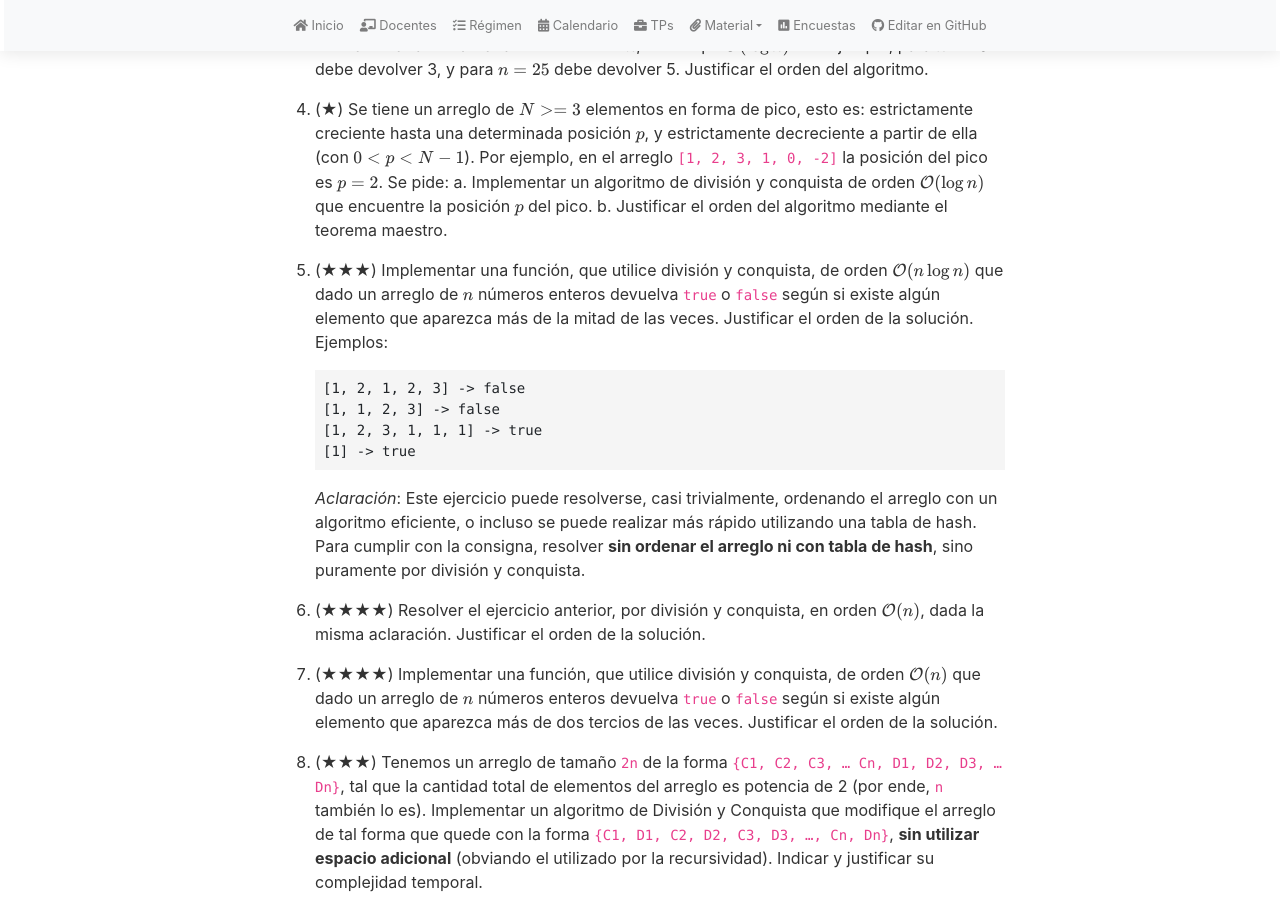
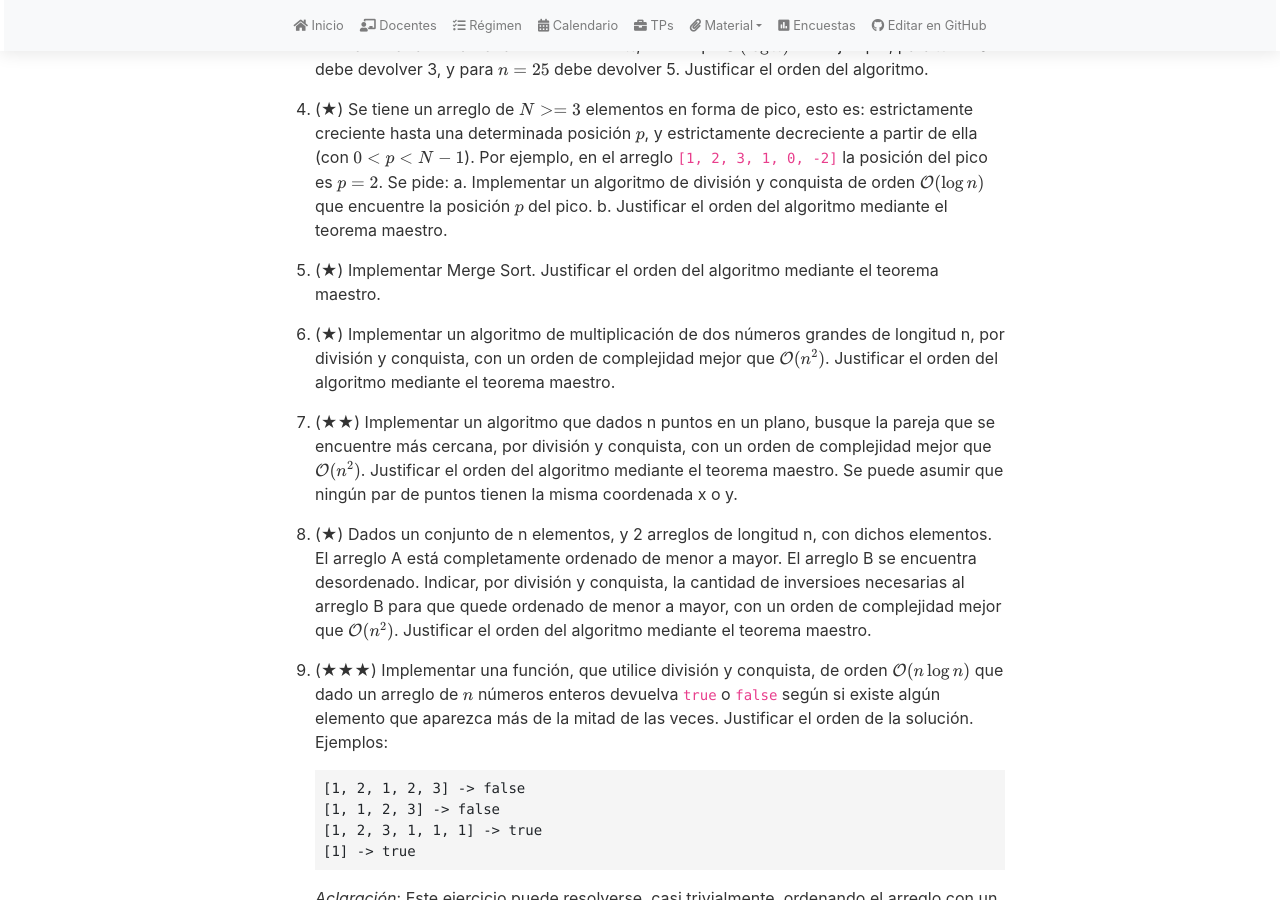
Before and after one commit to algoritmos-rw/tda_bg, a Jekyll site: the page built from material/guias/dyc.md, in a window 1280 px wide and 900 px high, scrolled down 851 px. Built offline with Jekyll 4.4.1, drawn with Linux system fonts in a browser that asks for light colours; nearby versions of some CDN libraries; our own code applies the rules of GitHub Pages for plain Markdown files.

Commit message:
Agregar ejs vistos en clase de dyc

```diff
--- a/material/guias/dyc.md
+++ b/material/guias/dyc.md
@@ -48,6 +48,20 @@ math: true
     $$p$$ del pico.
     b. Justificar el orden del algoritmo mediante el teorema maestro.
     {:.lower_alpha}
+
+1.  (★) Implementar Merge Sort. Justificar el orden del algoritmo mediante el teorema maestro.
+
+1.  (★) Implementar un algoritmo de multiplicación de dos números grandes de longitud n, por división y conquista, con
+    un orden de complejidad mejor que $$\mathcal{O}(n^2)$$. Justificar el orden del algoritmo mediante el teorema maestro.
+
+1.  (★★) Implementar un algoritmo que dados n puntos en un plano, busque la pareja que se encuentre más cercana, por división
+    y conquista, con un orden de complejidad mejor que $$\mathcal{O}(n^2)$$. Justificar el orden del algoritmo mediante el
+    teorema maestro. Se puede asumir que ningún par de puntos tienen la misma coordenada x o y.
+
+1.  (★) Dados un conjunto de n elementos, y 2 arreglos de longitud n, con dichos elementos. El arreglo A está completamente
+    ordenado de menor a mayor. El arreglo B se encuentra desordenado. Indicar, por división y conquista, la cantidad de
+    inversioes necesarias al arreglo B para que quede ordenado de menor a mayor, con un orden de complejidad
+    mejor que $$\mathcal{O}(n^2)$$. Justificar el orden del algoritmo mediante el teorema maestro.
 
 1.  (★★★) Implementar una función, que utilice división y conquista, de orden $$\mathcal{O}(n \log n)$$
     que dado un arreglo de $$n$$ números enteros devuelva `true` o `false` según si existe algún elemento que aparezca
```
